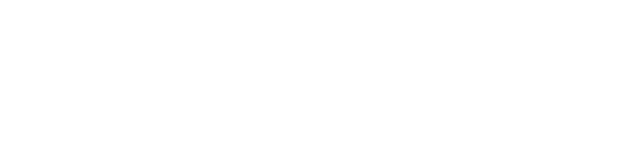
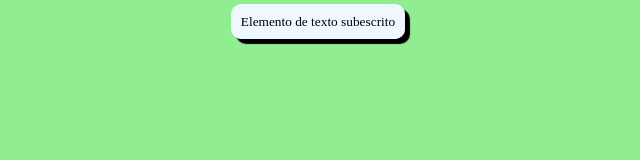
Before and after one commit to samuelromeu/FrontEnd-exercicios, a plain HTML site: page ex26/ex26.html in a window 1280 px wide. Shown: the whole page, without its empty margins (346-986 px from the left). Drawn offline with Linux system fonts and the light colour scheme.

Commit message:
ex26 e ex38

```diff
--- a/ex26/ex26.html
+++ b/ex26/ex26.html
@@ -0,0 +1,19 @@
+<!DOCTYPE html>
+<html lang="en">
+<head>
+    <meta charset="UTF-8">
+    <meta name="viewport" content="width=device-width, initial-scale=1.0">
+    <title>subescrito</title>
+    <link rel="stylesheet" href="ex26css.css">
+
+
+</head>
+<body >
+
+    <main>
+   <sub>Elemento de texto subescrito</sub>
+    </main>
+</body>
+
+
+</html>
--- /dev/null
+++ b/ex26/ex26css.css
@@ -0,0 +1,14 @@
+*{
+    background-color: lightgreen;
+}
+
+sub{
+background-color: aliceblue;
+border-radius: 10px;
+padding: 10px;
+margin: auto;
+text-align: center;
+box-shadow: 5px 5px 1px black;
+margin-left: 45%;
+text-shadow: 20px;
+}
--- /dev/null
+++ b/ex38/ex38css.css
@@ -0,0 +1,7 @@
+*{
+    background-color: grey;
+}
+
+a{
+    font-size: small;
+}
```
Also changed, not shown: ex2/ex2.html (+1 -2 lines), ex38/ex38.html (added, +18 -0 lines).
